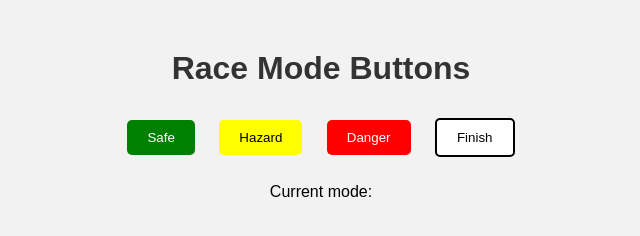
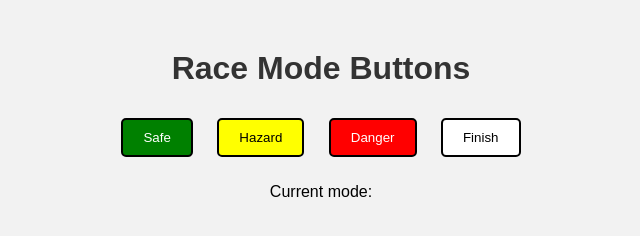
Before and after one commit to nadiaharb/racetrack, a website: page views/race-control.html in a window 1280 px wide. Shown: the whole page, without its empty margins (319-959 px from the left). Drawn offline with nearby package versions, Linux system fonts and the light colour scheme; no server answers.

Commit message:
small css update

```diff
--- a/public/css/styles.css
+++ b/public/css/styles.css
@@ -40,16 +40,17 @@ h1 {
     background-color: green;
     color: white;
     padding: 10px 20px;
-    border: none;
+    border: 2px solid black;
     border-radius: 5px;
     margin: 10px;
 }
+
 
 #hazardBtn {
     background-color: yellow;
     color: black;
     padding: 10px 20px;
-    border: none;
+    border: 2px solid black;
     border-radius: 5px;
     margin: 10px;
 }
@@ -58,7 +59,7 @@ h1 {
     background-color: red;
     color: white;
     padding: 10px 20px;
-    border: none;
+    border: 2px solid black;
     border-radius: 5px;
     margin: 10px;
 }
@@ -70,6 +71,19 @@ h1 {
     border: 2px solid black;
     border-radius: 5px;
     margin: 10px;
+}
+
+#safeBtn:active {
+    border: 2px solid orange;
+}
+#hazardBtn:active {
+    border: 2px solid orange;
+}
+#dangerBtn:active {
+    border: 2px solid orange;
+}
+#finishBtn:active {
+    border: 2px solid orange;
 }
 
 
```
